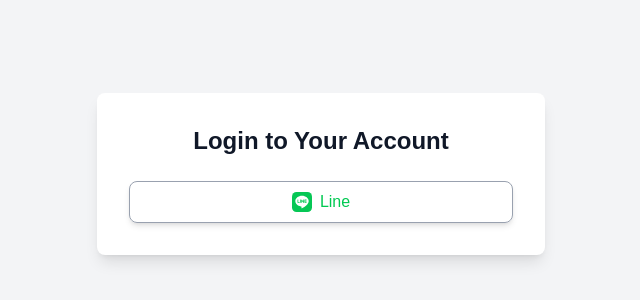
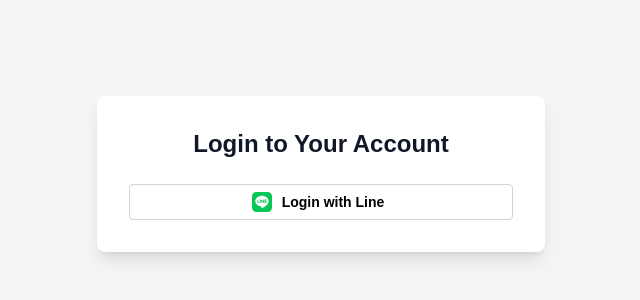
Before and after one commit to boyu8266/nextjs-auth-line, a Next.js app: page /login in a window 1280 px wide. Shown: the part 226-526 px from the top of the page, without its empty margins (319-959 px from the left). Built offline with nearby package versions, Linux system fonts and the light colour scheme; no server answers.

Commit message:
feat(auth): use Mantine Button for Line login

```diff
--- a/src/app/components/auth-components.tsx
+++ b/src/app/components/auth-components.tsx
@@ -8,13 +8,17 @@ import { useRouter } from "next/navigation";
 
 export function LineLoginButton() {
   return (
-    <button
+    <Button
       onClick={() => signIn("line")}
-      className="flex w-full items-center justify-center gap-2 rounded-lg font-semibold border border-gray-400 text-green-500 cursor-pointer px-4 py-2 shadow-md"
+      leftSection={
+        <Image src="/line.svg" alt="LINE icon" width={20} height={20} />
+      }
+      variant="default"
+      color="gray"
+      fullWidth
     >
-      <Image src="/line.svg" alt="LINE icon" width={20} height={20} />
-      <span>Line</span>
-    </button>
+      Login with Line
+    </Button>
   );
 }
 
```
